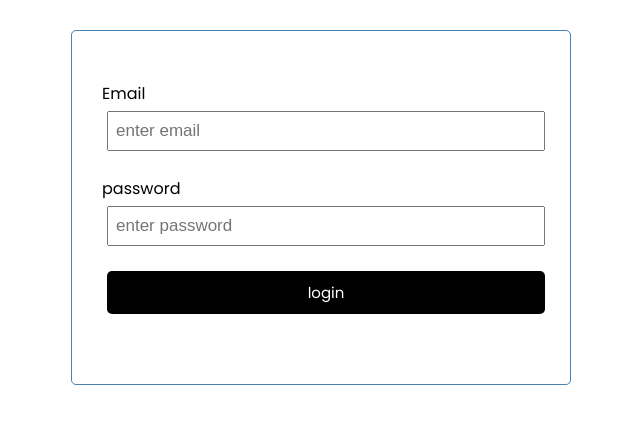
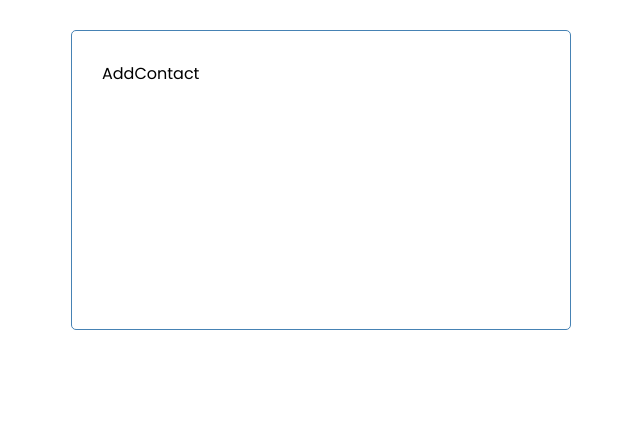
Before and after one commit to Christopher-Yammine/AddressBook-nodeReact, a React (Create React App) app in the folder frontend-react/: page /addcontact in a window 1280 px wide. Shown: the top 424 px of the page, without its empty margins (319-959 px from the left). Built offline with nearby package versions, Linux system fonts and the light colour scheme.

Commit message:
added a routing system

```diff
--- a/frontend-react/package.json
+++ b/frontend-react/package.json
@@ -9,6 +9,7 @@
     "axios": "^0.27.2",
     "react": "^18.2.0",
     "react-dom": "^18.2.0",
+    "react-router-dom": "^6.3.0",
     "react-scripts": "5.0.1",
     "web-vitals": "^2.1.4"
   },
--- a/frontend-react/src/App.js
+++ b/frontend-react/src/App.js
@@ -1,13 +1,14 @@
 import logo from './logo.svg';
 import './App.css';
+import { BrowserRouter, Routes, Route } from "react-router-dom";
+
 import Login from './components/Login';
 import Contacts from './components/Contacts';
-import { useState, useEffect } from 'react';
+import AddContact from './components/AddContact';
 
 const { default: axios } = require("axios");
 function App() {
-  const [showLogin, setshowLogin] = useState(true);
-  const [showContact, setshowContacts] = useState(false);
+
 
 
   const checkcreds = (creds) => {
@@ -17,17 +18,12 @@ function App() {
       url: 'http://127.0.0.1:3000/api/user/signin',
       data: creds
     }).then(function (response) {
-      // if (response.data.status === 'success' && response.data.user.id === 1) {
-      //   setshowLogin(false);
-      // } else if (response.data.status === 'success' && response.data.user.id !== 1) {
-      //   setshowLogin(false);
 
-      // }
       console.log(response);
       if (response.data.token) {
-        setshowLogin(false);
-        setshowContacts(true);
-        localStorage.setItem("userId", response.data.user._id)
+
+        localStorage.setItem("userId", response.data.user._id);
+        window.location.href = '/contact'
       }
     }).catch(function (err) {
       console.log(err);
@@ -36,10 +32,15 @@ function App() {
     })
   }
   return (
-    <div className='container'>
-      {showLogin && <Login onPressed={checkcreds} />}
-      {showContact && <Contacts />}
-    </div>
+    <BrowserRouter>
+      <Routes>
+        <Route path="/" element={<div className='container'><Login onPressed={checkcreds} /></div>}></Route>
+        <Route path="/contact" element={<div className='container'><Contacts /></div>}></Route>
+        <Route path="/addcontact" element={<div className='container'><AddContact /></div>}></Route>
+
+      </Routes>
+    </BrowserRouter >
+
   );
 }
 
--- /dev/null
+++ b/frontend-react/src/components/AddContact.js
@@ -0,0 +1,9 @@
+import React from 'react'
+
+const AddContact = () => {
+  return (
+    <div>AddContact</div>
+  )
+}
+
+export default AddContact
--- a/frontend-react/src/components/Contacts.js
+++ b/frontend-react/src/components/Contacts.js
@@ -3,6 +3,7 @@ import { useEffect, useState } from 'react';
 const { default: axios } = require("axios");
 const Contacts = () => {
     const [showContacts, setContact] = useState([]);
+    const [showAdd, setAdd] = useState(false);
     function getContacts() {
         let data = { userId: localStorage.getItem("userId") }
         console.log(localStorage.getItem("userId"));
@@ -13,7 +14,8 @@ const Contacts = () => {
         }).then(function (response) {
             console.log(response);
             setContact(response.data);
-            console.log(showContacts);
+
+
 
         })
     }
@@ -21,17 +23,20 @@ const Contacts = () => {
     return (
         <div className='contactsContainer'>
             <div>
-            <button type='button' className='btn btn-block' onClick={(e) => {
-
-            }}>Add contact</button>
-        </div>
+                <button type='button' className='btn btn-block' onClick={(e) => {
+                    setAdd(!showAdd);
+                    console.log(showAdd);
+                    console.log(showContacts.map((contact) => { return contact._id }));
+                }}>Add contact</button>
+            </div>
             {showContacts.map((contact) => {
                 return (
-                    <div className='contactDiv'>
+                    <div className='contactDiv' key={contact._id}>
                         <div className='contactName'>
+
                             {contact.firstName} {contact.lastName}
                         </div>
-                        <div className='phoneNumber'>{contact.phoneNumber}</div>
+                        <div className='phoneNumber' >{contact.phoneNumber}</div>
                     </div>)
             })}</div>
     )
```
Also changed, not shown: 1 other file (tests, documents, lock files or other folders).
